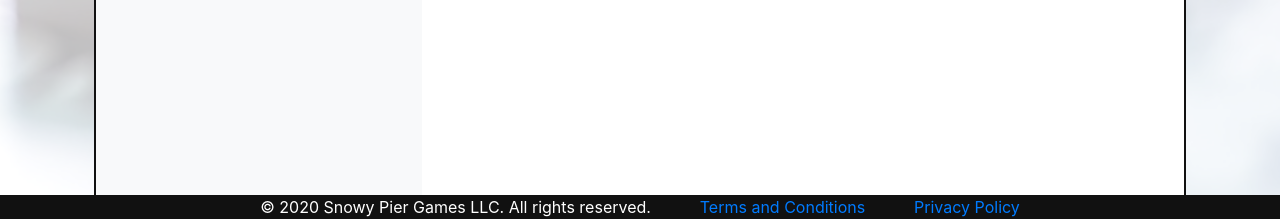
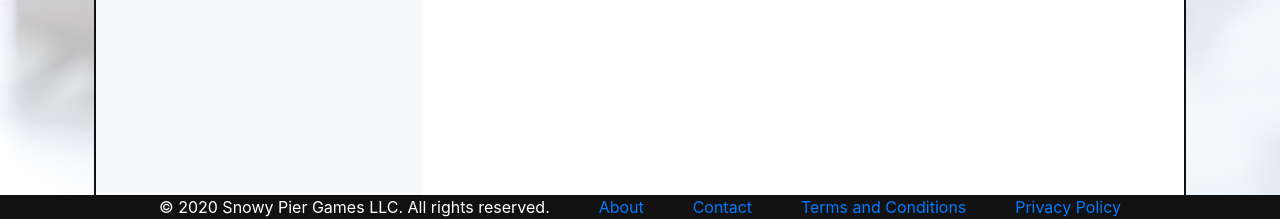
Before and after one commit to snowy-pier-games/spgbackend, a Django app: page /about in a window 1280 px wide. Shown: the part 775-994 px from the top of the page. Run offline with Django 3.2, Linux system fonts and the light colour scheme; some libraries are stand-ins or nearby versions.

Commit message:
Added extra links in footer

```diff
--- a/pages/templates/base.html
+++ b/pages/templates/base.html
@@ -40,6 +40,8 @@
         <div class="col-12 spg-base-footer">
             <div class="container">
                 <span>&copy; 2020 Snowy Pier Games LLC. All rights reserved.</span>
+                <span><a href="/about">About</a></span>
+                <span><a href="/contact">Contact</a></span>
                 <span><a href="/termsandconditions">Terms and Conditions</a></span>
                 <span><a href="/privacypolicy">Privacy Policy</a></span>
             </div>
```
